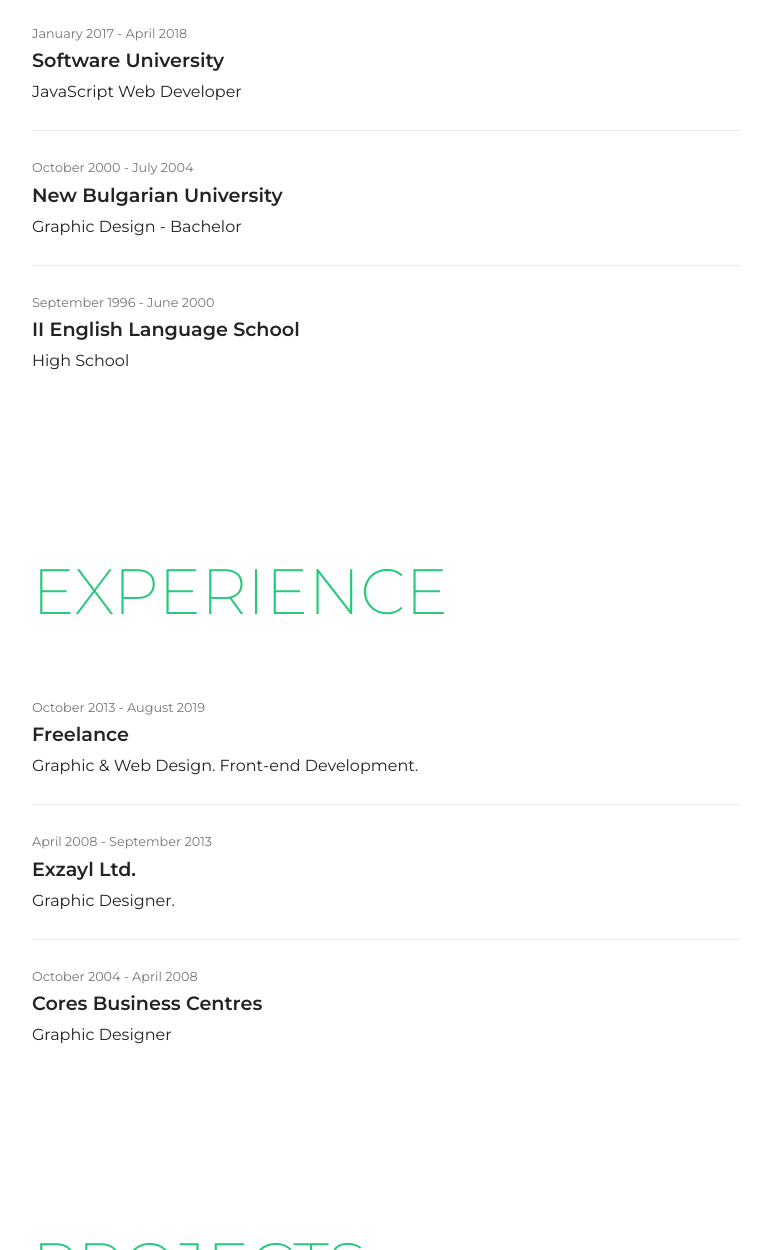
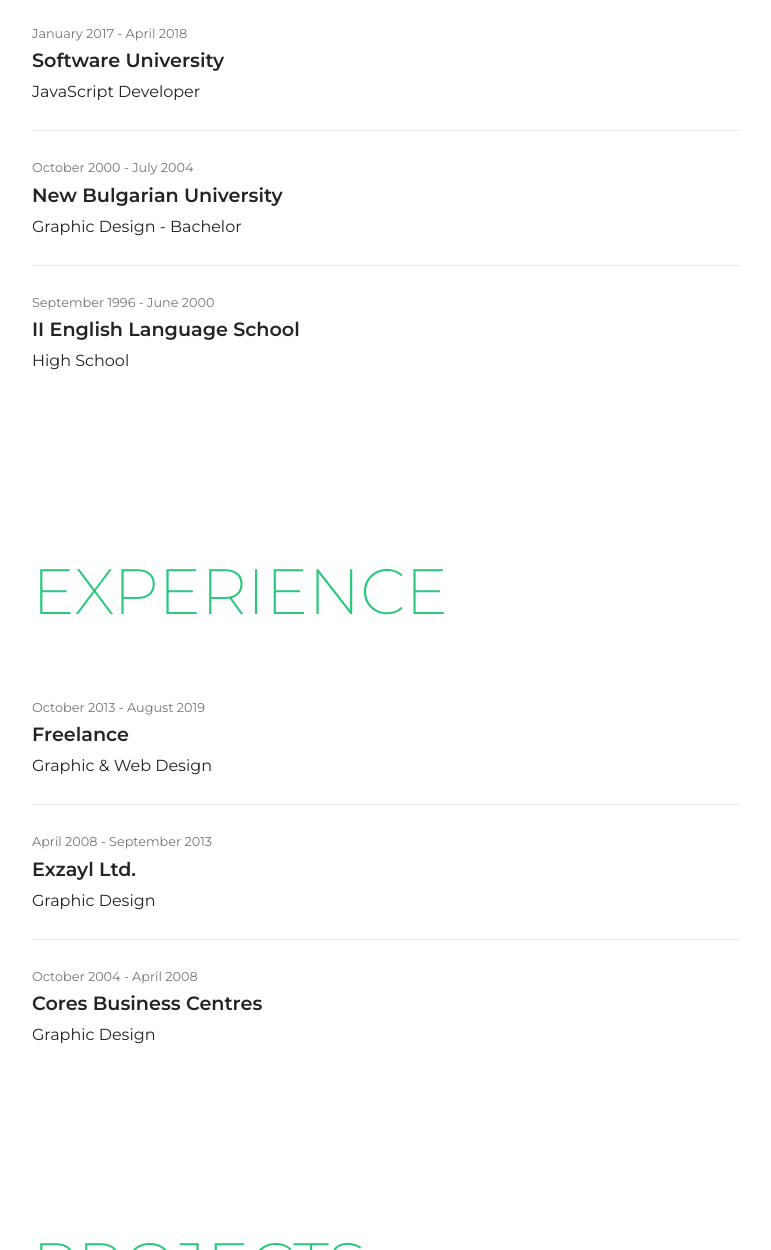
Before and after one commit to lorishte/CV, a website: page index.html in a window 1280 px wide. Shown: the part 2056-3306 px from the top of the page, without its empty margins (490-1261 px from the left). Drawn offline with nearby package versions, Linux system fonts and the light colour scheme.

Commit message:
Minor changes.

```diff
--- a/index.html
+++ b/index.html
@@ -253,7 +253,7 @@
                 <div class="education">
                     <p class="period">January 2017 - April 2018</p>
                     <p class="institution">Software University</p>
-                    <p class="education-type">JavaScript Web Developer</p>
+                    <p class="education-type">JavaScript Developer</p>
                 </div>
 
                 <div class="education">
@@ -278,19 +278,19 @@
                 <div class="experience">
                     <p class="period">October 2013 - August 2019</p>
                     <p class="company">Freelance</p>
-                    <p class="position">Graphic & Web Design. Front-end Development.</p>
+                    <p class="position">Graphic & Web Design</p>
                 </div>
 
                 <div class="experience">
                     <p class="period">April 2008 - September 2013</p>
                     <p class="company">Exzayl Ltd.</p>
-                    <p class="position">Graphic Designer.</p>
+                    <p class="position">Graphic Design</p>
                 </div>
 
                 <div class="experience">
                     <p class="period">October 2004 - April 2008 </p>
                     <p class="company">Cores Business Centres</p>
-                    <p class="position">Graphic Designer</p>
+                    <p class="position">Graphic Design</p>
                 </div>
             </div>
         </section>
```
Also changed, not shown: 1 other file.
